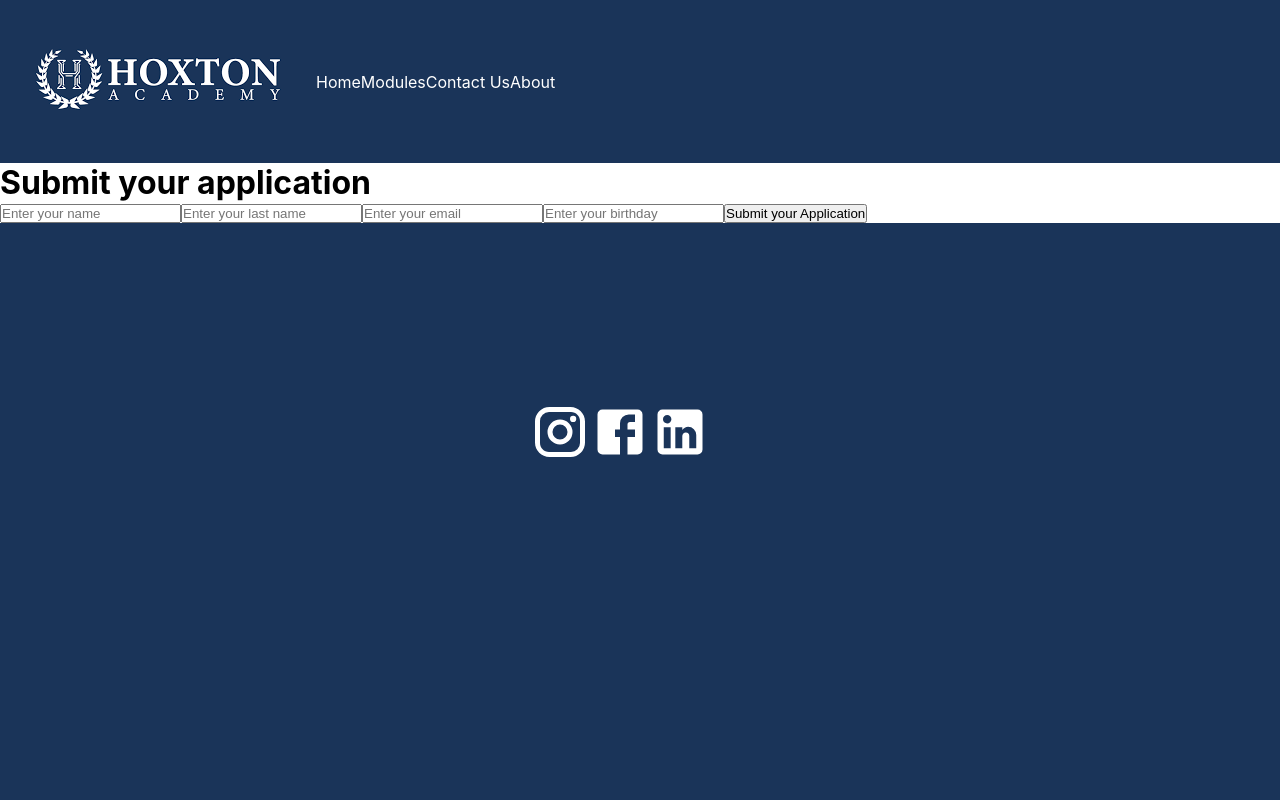
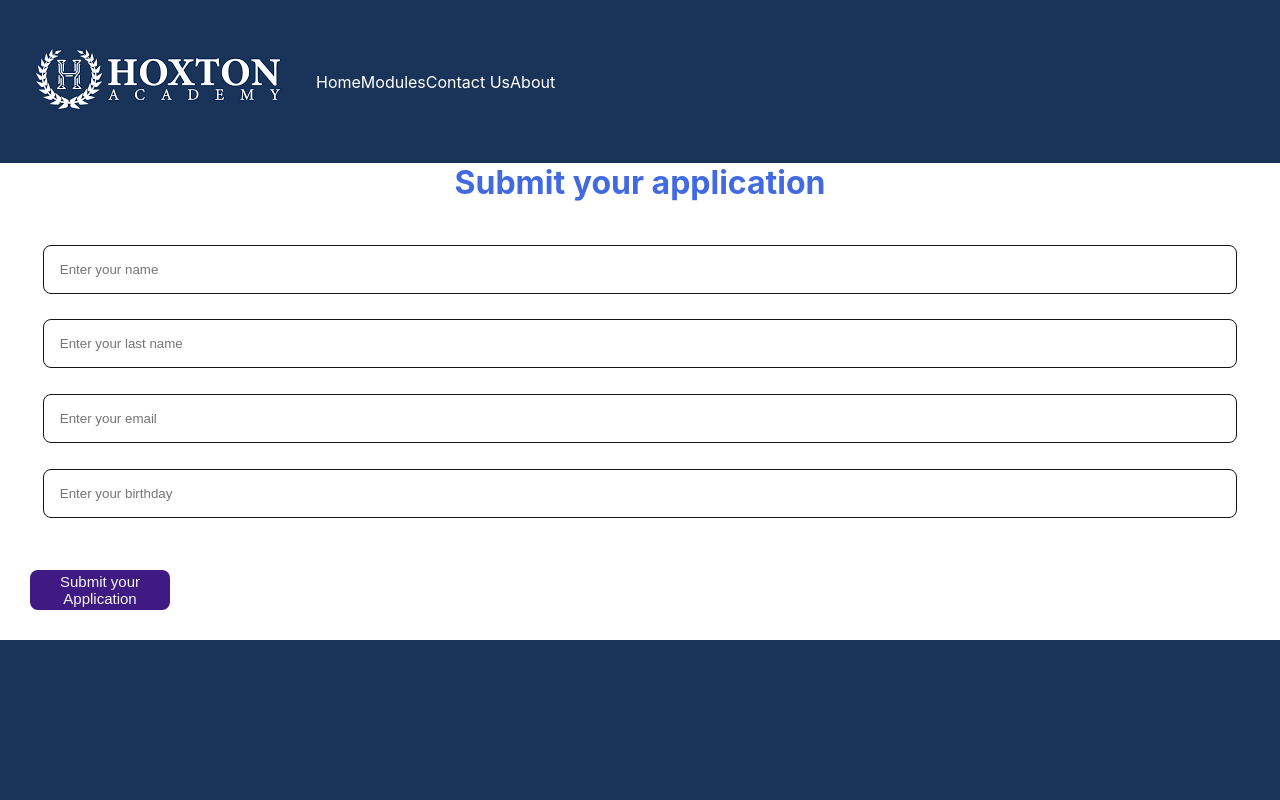
Before and after one commit to denis-projects/hoxton-react-project, a React (Vite) app: page /contact in a window 1280 px wide. Shown: the top 800 px of the page. Built offline with nearby package versions, Linux system fonts and the light colour scheme.

Commit message:
adding some styling to contact page

```diff
--- a/src/pages/About.jsx
+++ b/src/pages/About.jsx
@@ -1,4 +1,5 @@
 import React from 'react';
+import '../styles/About.css'
 
 function About() {
     return (
--- a/src/pages/Contact.jsx
+++ b/src/pages/Contact.jsx
@@ -1,10 +1,11 @@
 import React from 'react';
+import '../styles/Contact.css'
 
 function Contact() {
     return (
-        <>
+        <div className='contact'>
             <h1>Submit your application</h1>
-            <form>
+            <form id='formEl'>
                 <input type="text" placeholder='Enter your name' />
                 <input type="text" placeholder='Enter your last name' />
                 <input type="email" placeholder='Enter your email' />
@@ -12,7 +13,7 @@ function Contact() {
 
                 <button>Submit your Application</button>
             </form>
-        </>
+        </div>
     )
 }
 
--- /dev/null
+++ b/src/styles/About.css
@@ -0,0 +1,7 @@
+.about {
+    display: grid;
+    grid-auto-flow: row;
+    margin: 2rem;
+    gap: 1rem;
+
+}
--- /dev/null
+++ b/src/styles/Contact.css
@@ -0,0 +1,38 @@
+.contact {
+    display: grid;
+  }
+
+.contact h1 {
+    text-align: center;
+    color: royalblue;
+}
+
+form {
+    display: grid;
+    grid-auto-flow: row;
+    width: auto;
+    height: auto;
+    padding: 30px;
+}
+
+form input {
+    padding: 1rem;
+    border: solid 1px rgb(18, 22, 25);
+    color: black;
+    margin: 0.8rem;
+    border-radius: 8px;
+}
+
+
+
+form button {
+    margin-top: 40px;
+    width: 140px;
+    height: 40px;
+    border: none;
+    background-color: #3f1a83;
+    color: whitesmoke;
+    font-size: 15px;
+    cursor: pointer;
+    border-radius: 8px;
+}
```
